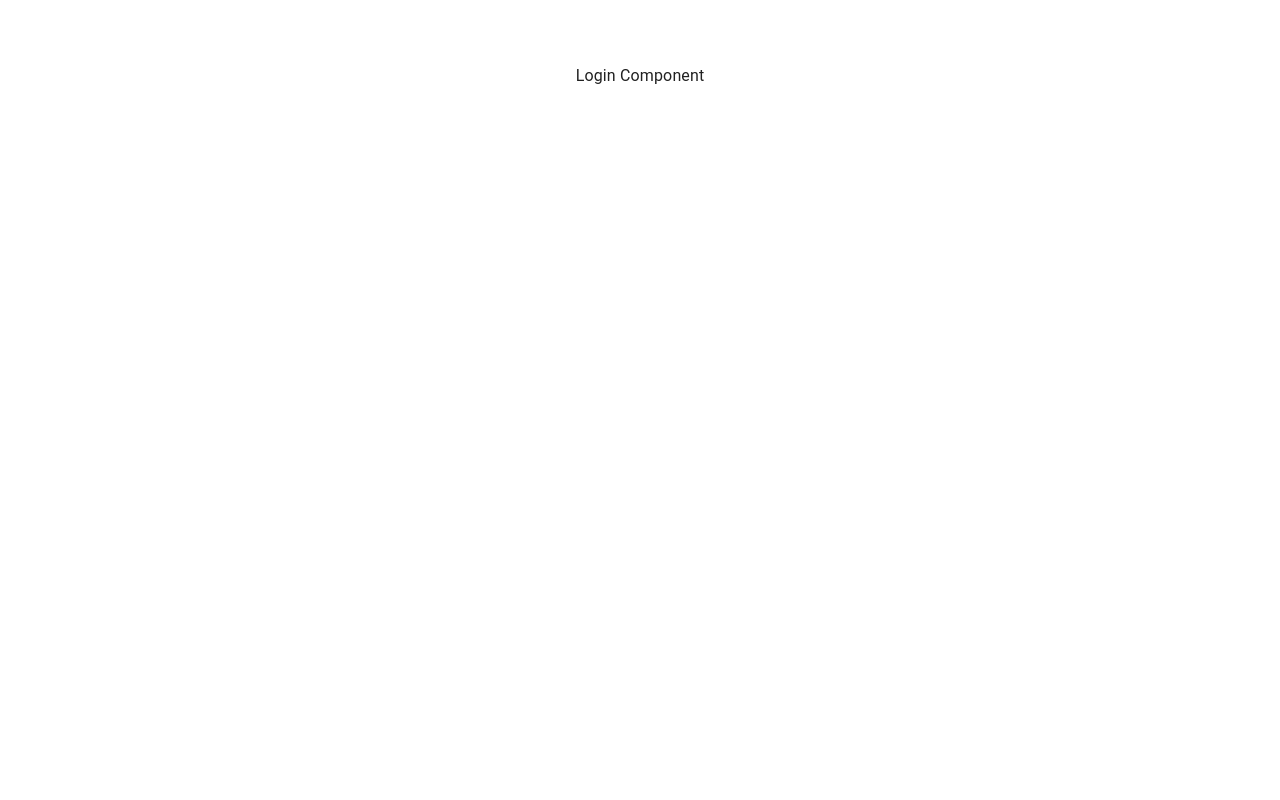
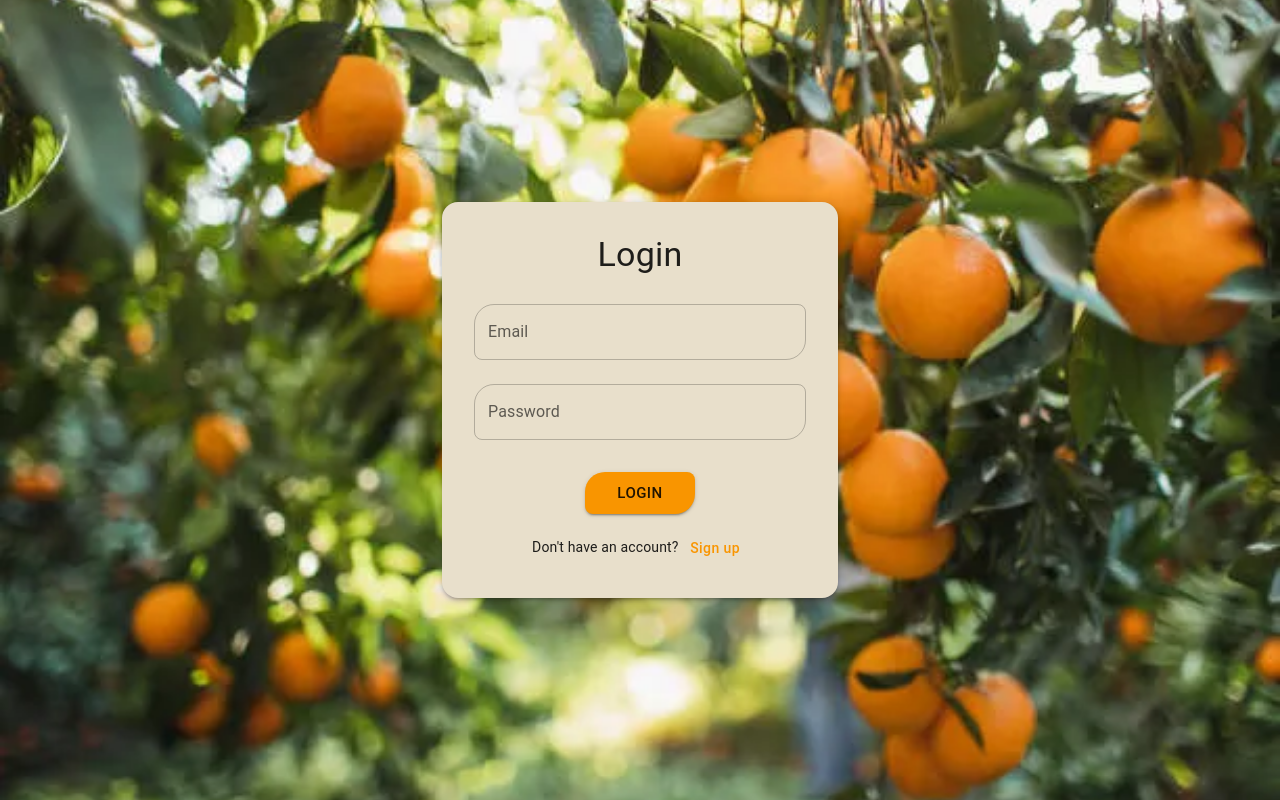
Before and after one commit to OrangCorp/orang-chat, a React app in the folder frontend/: page /login in a window 1280 px wide. Built offline with nearby package versions, Linux system fonts and the light colour scheme; the HTML template or start-up script is replaced by a standard one.

Commit message:
basic login/sign up pages

```diff
--- a/frontend/package.json
+++ b/frontend/package.json
@@ -17,6 +17,7 @@
     "@mui/material": "^7.3.9",
     "react": "^19.2.0",
     "react-dom": "^19.2.0",
+    "react-hook-form": "^7.71.2",
     "react-router-dom": "^7.13.1"
   },
   "devDependencies": {
--- a/frontend/src/assets/styles/theme.js
+++ b/frontend/src/assets/styles/theme.js
@@ -8,6 +8,12 @@ const theme = createTheme({
     secondary: {
       main: '#1a7610',
     },
+    background: {
+      default: '#e8dfcb',     // Page background
+      paper: '#e8dfcb',        // Card/Paper background
+      // You can add custom colors too
+      form: '#e8dfcb',         // Custom - for your form background
+    },
   },
   typography: {
     fontFamily: '"Roboto", "Helvetica", "Arial", sans-serif',
--- a/frontend/src/context/AuthContext.jsx
+++ b/frontend/src/context/AuthContext.jsx
@@ -1,25 +1,63 @@
-import { createContext, useContext, useState } from 'react';
+import { createContext, useContext, useState, useEffect } from 'react';
 
 const AuthContext = createContext();
 
 export const AuthProvider = ({ children }) => {
   const [user, setUser] = useState(null);
-  const [loading, setLoading] = useState(false);
+  const [loading, setLoading] = useState(true); // Start true to check storage
+
+  // Check for saved user on initial load
+  useEffect(() => {
+    const savedUser = localStorage.getItem('user');
+    if (savedUser) {
+      setUser(JSON.parse(savedUser));
+    }
+    setLoading(false); // Done checking storage
+  }, []);
 
   // Placeholder functions - just return true/false for now
   const login = async (email, password) => {
+    setLoading(true);
+
     // TEMP: Simulate successful login
-    setUser({ id: 1, name: 'Test User', email });
+    const userData = {
+      id: 1,
+      name: 'Test User',
+      email,
+      // You could add more test data here
+      avatar: 'https://i.pravatar.cc/150?u=1',
+      createdAt: new Date().toISOString()
+    };
+
+    // Save to state AND localStorage
+    setUser(userData);
+    localStorage.setItem('user', JSON.stringify(userData));
+
+    setLoading(false);
     return true;
   };
 
   const logout = () => {
+    // Clear from state AND localStorage
     setUser(null);
+    localStorage.removeItem('user');
   };
 
   const signup = async (userData) => {
+    setLoading(true);
+
     // TEMP: Simulate successful signup
-    setUser({ id: 1, ...userData });
+    const newUser = {
+      id: Date.now(), // Simple unique ID
+      ...userData,
+      createdAt: new Date().toISOString()
+    };
+
+    // Save to state AND localStorage
+    setUser(newUser);
+    localStorage.setItem('user', JSON.stringify(newUser));
+
+    setLoading(false);
     return true;
   };
 
@@ -29,11 +67,18 @@ export const AuthProvider = ({ children }) => {
       loading,
       login,
       logout,
-      signup
+      signup,
+      isAuthenticated: !!user // Helper boolean
     }}>
       {children}
     </AuthContext.Provider>
   );
 };
 
-export const useAuth = () => useContext(AuthContext);
+export const useAuth = () => {
+  const context = useContext(AuthContext);
+  if (!context) {
+    throw new Error('useAuth must be used within an AuthProvider');
+  }
+  return context;
+};
--- a/frontend/src/layouts/AuthLayout.jsx
+++ b/frontend/src/layouts/AuthLayout.jsx
@@ -1,13 +1,31 @@
 import { Outlet } from 'react-router-dom';
 import { Container, Box } from '@mui/material';
+import loginBg from '../assets/login-bg.webp';
 
 const AuthLayout = () => {
   return (
-    <Container component="main" maxWidth="xs">
-      <Box sx={{ mt: 8, display: 'flex', flexDirection: 'column', alignItems: 'center' }}>
+    <Box sx={{
+      minHeight: '100vh',
+      display: 'flex',
+      alignItems: 'center',
+      justifyContent: 'center',
+      backgroundImage: `url(${loginBg})`,
+      backgroundSize: 'cover',
+      backgroundPosition: 'center',
+      backgroundRepeat: 'no-repeat',
+      position: 'relative'
+    }}>
+      <Container
+        maxWidth="xs"
+        sx={{
+          position: 'relative',
+          zIndex: 2
+        }}
+      >
+        {/* Remove the inner Box - Container already centers its children */}
         <Outlet />
-      </Box>
-    </Container>
+      </Container>
+    </Box>
   );
 };
 
--- a/frontend/src/pages/Login.jsx
+++ b/frontend/src/pages/Login.jsx
@@ -1,10 +1,99 @@
-import { Box } from '@mui/material';
+import { useNavigate } from 'react-router-dom';
+import { useForm } from 'react-hook-form';
+import { Paper, TextField, Button, Typography, Box } from '@mui/material';
+import { useAuth } from '../context/AuthContext';
 
 const Login = () => {
+  const { register, handleSubmit, formState: { errors } } = useForm();
+  const { login, loading } = useAuth();
+  const navigate = useNavigate();
+
+  const onSubmit = async (data) => {
+    const success = await login(data.email, data.password);
+    if (success) navigate('/');
+  };
+
   return (
-    <Box >
-        Login Component
-    </Box>
+    <Paper
+      elevation={3}
+      sx={{
+        p: 4,
+        width: '100%',
+        borderRadius: 4 // MUI spacing unit (4 = 32px)
+        // Or use a specific value:
+        // borderRadius: '20px'
+        // Or extra rounded:
+        // borderRadius: 8 // 64px - very rounded!
+      }}
+    >
+      <Typography variant="h4" align="center" gutterBottom>
+        Login
+      </Typography>
+
+      <form onSubmit={handleSubmit(onSubmit)}>
+        <TextField
+          {...register('email', { required: 'Email is required' })}
+          label="Email"
+          type="email"
+          fullWidth
+          margin="normal"
+          error={!!errors.email}
+          helperText={errors.email?.message}
+          sx={{
+            '& .MuiOutlinedInput-root': {
+              borderRadius: '20px 8px 20px 8px', // top-left, top-right, bottom-right, bottom-left
+              // This makes top corners very rounded, bottom corners slightly rounded
+            }
+          }}
+        />
+
+        <TextField
+          {...register('password', { required: 'Password is required' })}
+          label="Password"
+          type="password"
+          fullWidth
+          margin="normal"
+          error={!!errors.password}
+          helperText={errors.password?.message}
+          sx={{
+            '& .MuiOutlinedInput-root': {
+              borderRadius: '20px 8px 20px 8px', // top-left, top-right, bottom-right, bottom-left
+              // This makes top corners very rounded, bottom corners slightly rounded
+            }
+          }}
+        />
+
+        <Button
+          type="submit"
+          variant="contained"
+          size="large"
+          sx={{
+            mt: 3,
+            borderRadius: '20px 8px 20px 8px',
+            display: 'block',     // Makes margin auto work
+            mx: 'auto',           // Horizontal margin auto = centered
+            px: 4,                // Optional: add some horizontal padding
+            minWidth: '100px'     // Optional: set a minimum width
+          }}
+          disabled={loading}
+        >
+          {loading ? 'Logging in...' : 'Login'}
+        </Button>
+      </form>
+
+      <Box sx={{ mt: 2, textAlign: 'center' }}>
+        <Typography variant="body2">
+          Don't have an account?{' '}
+          <Button
+            color="primary"
+            onClick={() => navigate('/signup')}
+            sx={{ textTransform: 'none' }}
+          >
+            Sign up
+          </Button>
+        </Typography>
+      </Box>
+    </Paper>
   );
 };
 
--- a/frontend/src/pages/Signup.jsx
+++ b/frontend/src/pages/Signup.jsx
@@ -1,10 +1,99 @@
-import { Box } from '@mui/material';
+import { useNavigate } from 'react-router-dom';
+import { useForm } from 'react-hook-form';
+import { Paper, TextField, Button, Typography, Box } from '@mui/material';
+import { useAuth } from '../context/AuthContext';
 
 const Signup = () => {
+  const { register, handleSubmit, formState: { errors } } = useForm();
+  const { signup, loading } = useAuth();
+  const navigate = useNavigate();
+
+  const onSubmit = async (data) => {
+    const success = await signup(data.email, data.password);
+    if (success) navigate('/');
+  };
+
   return (
-    <Box >
-        Signup Component
-    </Box>
+    <Paper
+      elevation={3}
+      sx={{
+        p: 4,
+        width: '100%',
+        borderRadius: 4 // MUI spacing unit (4 = 32px)
+        // Or use a specific value:
+        // borderRadius: '20px'
+        // Or extra rounded:
+        // borderRadius: 8 // 64px - very rounded!
+      }}
+    >
+      <Typography variant="h4" align="center" gutterBottom>
+        Sign Up
+      </Typography>
+
+      <form onSubmit={handleSubmit(onSubmit)}>
+        <TextField
+          {...register('email', { required: 'Email is required' })}
+          label="Email"
+          type="email"
+          fullWidth
+          margin="normal"
+          error={!!errors.email}
+          helperText={errors.email?.message}
+          sx={{
+            '& .MuiOutlinedInput-root': {
+              borderRadius: '20px 8px 20px 8px', // top-left, top-right, bottom-right, bottom-left
+              // This makes top corners very rounded, bottom corners slightly rounded
+            }
+          }}
+        />
+
+        <TextField
+          {...register('password', { required: 'Password is required' })}
+          label="Password"
+          type="password"
+          fullWidth
+          margin="normal"
+          error={!!errors.password}
+          helperText={errors.password?.message}
+          sx={{
+            '& .MuiOutlinedInput-root': {
+              borderRadius: '20px 8px 20px 8px', // top-left, top-right, bottom-right, bottom-left
+              // This makes top corners very rounded, bottom corners slightly rounded
+            }
+          }}
+        />
+
+        <Button
+          type="submit"
+          variant="contained"
+          size="large"
+          sx={{
+            mt: 3,
+            borderRadius: '20px 8px 20px 8px',
+            display: 'block',     // Makes margin auto work
+            mx: 'auto',           // Horizontal margin auto = centered
+            px: 4,                // Optional: add some horizontal padding
+            minWidth: '100px'     // Optional: set a minimum width
+          }}
+          disabled={loading}
+        >
+          {loading ? 'Signing in...' : 'Sign Up'}
+        </Button>
+      </form>
+
+      <Box sx={{ mt: 2, textAlign: 'center' }}>
+        <Typography variant="body2">
+          Already have an account?{' '}
+          <Button
+            color="primary"
+            onClick={() => navigate('/login')}
+            sx={{ textTransform: 'none' }}
+          >
+            Log In
+          </Button>
+        </Typography>
+      </Box>
+    </Paper>
   );
 };
 
--- a/frontend/src/routes/PrivateRoute.jsx
+++ b/frontend/src/routes/PrivateRoute.jsx
@@ -1,13 +1,17 @@
 import { Navigate } from 'react-router-dom';
 import { useAuth } from '../context/AuthContext';
+import { CircularProgress, Box } from '@mui/material';
 
 const PrivateRoute = ({ children }) => {
   const { user, loading } = useAuth();
 
   if (loading) {
-    return <LoadingSpinner />;
+    return (
+      <Box sx={{ display: 'flex', justifyContent: 'center', mt: 4 }}>
+        <CircularProgress />
+      </Box>
+    );
   }
-
 
   return user ? children : <Navigate to="/login" />;
 };
```
Also changed, not shown: frontend/src/assets/login-bg.webp (added), 1 other file (tests, documents, lock files or other folders).
